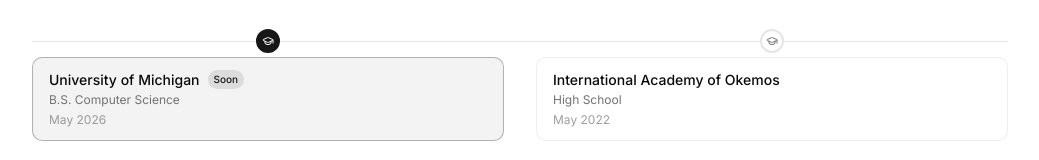
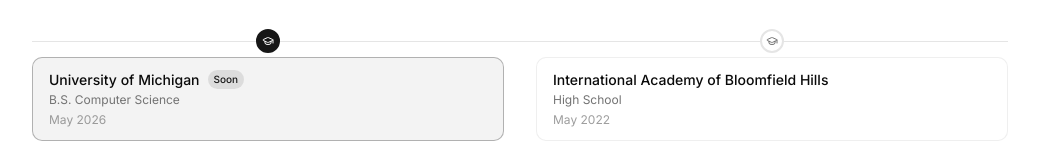
Before and after one commit to alexdalat/portfolio, a Next.js app: page / in a window 1280 px wide. Shown: the part 416-576 px from the top of the page, without its empty margins (120-1159 px from the left). Built offline with nearby package versions, Linux system fonts and the light colour scheme.

Commit message:
fix: correct milestone details for education section

```diff
--- a/src/components/journey-section.tsx
+++ b/src/components/journey-section.tsx
@@ -17,8 +17,8 @@
     status: "upcoming" as const,
   },
   {
-    id: "okemos",
-    title: "International Academy of Okemos",
+    id: "ia",
+    title: "International Academy of Bloomfield Hills",
     subtitle: "High School",
     date: "May 2022",
     status: "completed" as const,
```
